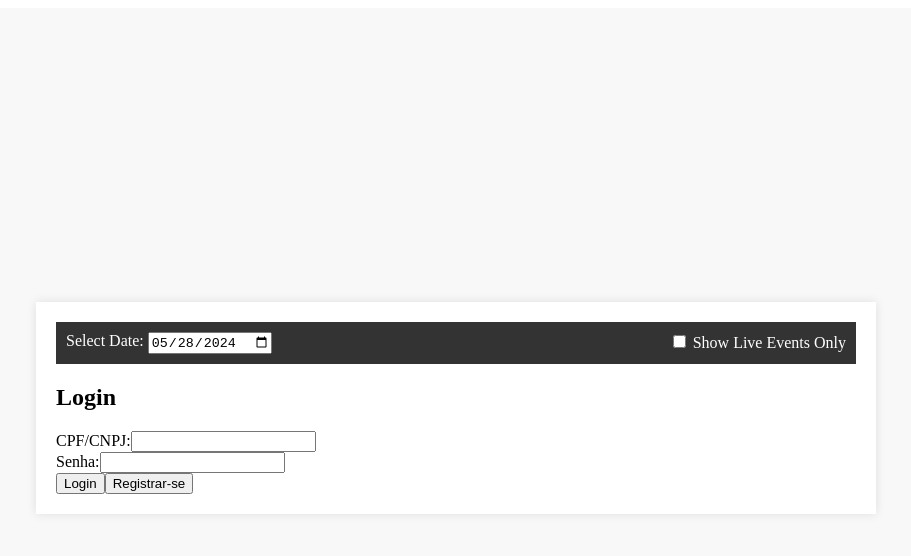
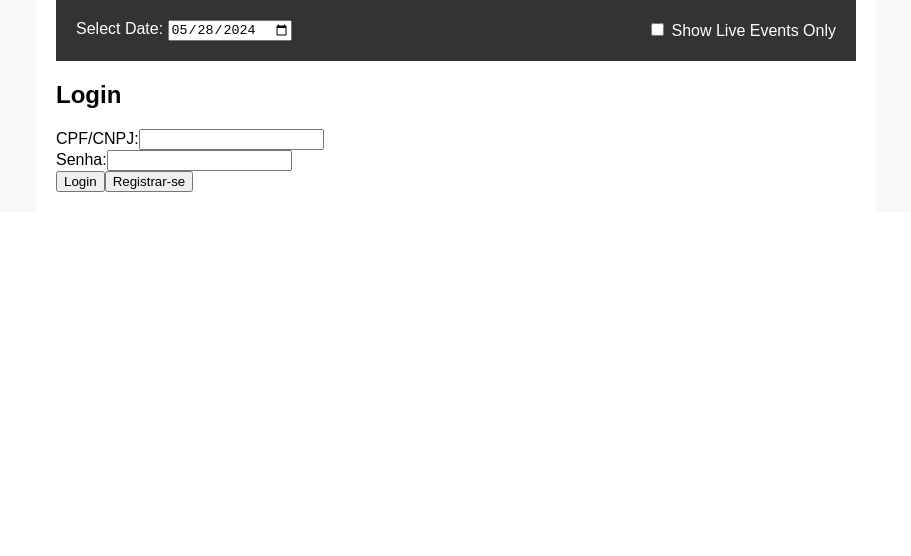
Before and after one commit to RafaelLeone/Desafio_Leilao, a Vue app in the folder front-leilao/: page /login/ in a window 1280 px wide. Shown: the top 556 px of the page, without its empty margins (184-1095 px from the left). Built offline with nearby package versions, Linux system fonts and the light colour scheme.

Commit message:
added mid styling

```diff
--- a/front-leilao/src/App.vue
+++ b/front-leilao/src/App.vue
@@ -21,19 +21,10 @@ export default {
 </script>
 
 <style scoped>
-html, body {
-  margin: 0;
-  padding: 0;
-  width: 100%;
-  height: 100%;
-  font-family: Arial, sans-serif;
-}
-
 #app {
   display: flex;
   justify-content: center;
   align-items: center;
-  min-height: 100vh;
   background-color: #f8f8f8;
 }
 
@@ -42,8 +33,7 @@ html, body {
   max-width: 800px;
   margin: 0 auto;
   background-color: #fff;
-  padding: 20px;
-  box-shadow: 0 0 10px rgba(0, 0, 0, 0.1);
+  padding: 0px 20px 20px;
 }
 
 header {
--- /dev/null
+++ b/front-leilao/src/assets/global.css
@@ -0,0 +1,8 @@
+/* src/assets/global.css */
+html, body {
+    margin: 0;
+    padding: 0;
+    width: 100%;
+    height: 100%;
+    font-family: Arial, sans-serif;
+  }
--- a/front-leilao/src/components/ItemList.vue
+++ b/front-leilao/src/components/ItemList.vue
@@ -13,7 +13,8 @@
                         <div class="padding">
                         </div>
                         <div class="item-header">
-                            <p>Leilão {{ item.id }}: {{ item.category }}</p>
+                            <p>Leilão {{ item.id }}</p>
+                            <p>{{ item.category }}</p>
                         </div>
                         <div class="item-body">
                             <p>{{ item.auction_date_display }}</p>
@@ -241,13 +242,18 @@ export default {
     .item-header {
     background-color: #b6e3f7;
     color: black;
-    padding: 10px;
+    padding: 30px;
     font-size: 18px;
+    font-weight: bolder;
+    width: 30%;
+    align-items: center;
+    text-align: center;
     }
 
     .item-body {
     padding: 10px;
     font-size: 16px;
+    width: 70%;
     }
 
     .item-body p {
@@ -284,6 +290,7 @@ export default {
 
     .flexing {
         display: flex;
+        width: 100%;
     }
 
     .padding {
--- a/front-leilao/src/components/TopNavBar.vue
+++ b/front-leilao/src/components/TopNavBar.vue
@@ -36,7 +36,7 @@
   .top-nav {
     display: flex;
     justify-content: space-between;
-    padding: 10px;
+    padding: 20px;
     background: #333;
     color: #fff;
   }
--- a/front-leilao/src/main.js
+++ b/front-leilao/src/main.js
@@ -1,6 +1,7 @@
 import Vue from 'vue'
 import App from './App.vue'
 import router from './router';
+import './assets/global.css';
 
 Vue.config.productionTip = false
 
```
